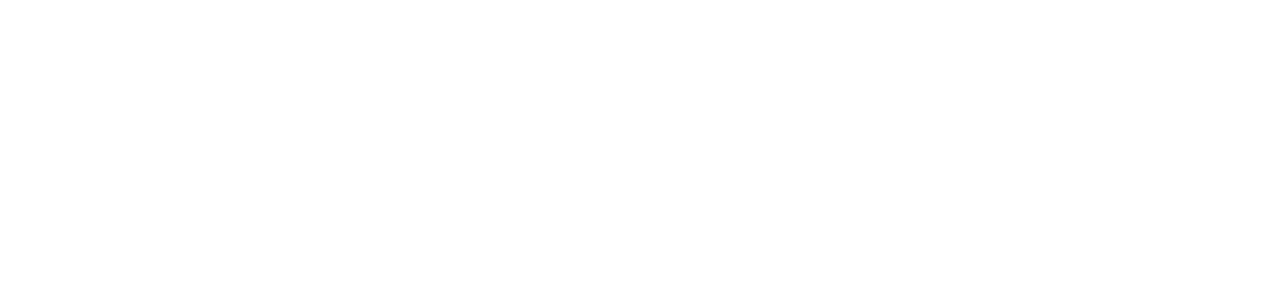
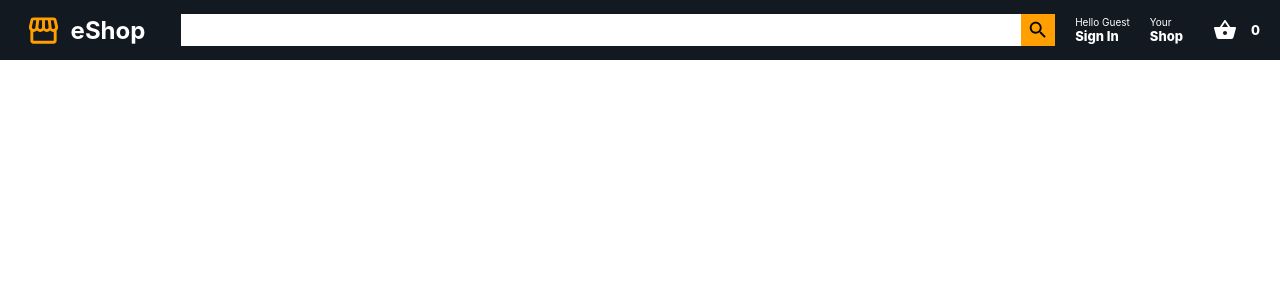
Before and after one commit to sonnenbergmarc/react-eshop, a React (Create React App) app: page / in a window 1280 px wide. Shown: the top 300 px of the page. Built offline with nearby package versions, Linux system fonts and the light colour scheme.

Commit message:
Added Header.js and Header.css for project

```diff
--- a/package.json
+++ b/package.json
@@ -3,6 +3,10 @@
   "version": "0.1.0",
   "private": true,
   "dependencies": {
+    "@emotion/react": "^11.10.8",
+    "@emotion/styled": "^11.10.8",
+    "@mui/icons-material": "^5.11.16",
+    "@mui/material": "^5.12.3",
     "@testing-library/jest-dom": "^5.16.5",
     "@testing-library/react": "^13.4.0",
     "@testing-library/user-event": "^13.5.0",
--- a/src/App.js
+++ b/src/App.js
@@ -1,12 +1,10 @@
 import './App.css';
+import Header from './Header';
 
 function App() {
   return (
     <div className="App">
-      <div className="header__logo">
-
-      </div>
-
+      <Header />
     </div>
   );
 }
--- /dev/null
+++ b/src/Header.css
@@ -0,0 +1,87 @@
+.header {
+    height: 3.75rem;
+    display: flex;
+    align-items: center;
+    background-color: #131921;
+    position: sticky;
+    top: 0;
+    z-index: 100;
+}
+
+.header__logo {
+    display: flex;
+    align-items: center;
+    color: #ff9f00;
+    margin: 0 1.6rem;
+}
+
+.header__logoImage {
+    margin-right: 0.625rem;
+}
+
+.header__logoTitle {
+    text-decoration: none;
+    border: 0;
+    color: white;
+}
+
+.header__search {
+    display: flex;
+    flex: 1;
+    align-items: center;
+    border-radius: 1.5rem;
+    margin: 0 0.625rem;
+}
+
+.header__searchInput {
+    height: 0.75rem;
+    padding: 0.625rem;
+    border: none;
+    width: 100%;
+}
+
+.header__searchIcon {
+    padding: 0.3125rem;
+    height: 1.375rem !important;
+    background-color: #ff9f00;
+}
+
+.header__nav {
+    display: flex;
+    justify-content: space-evenly;
+}
+
+.nav__item {
+    display: flex;
+    flex-direction: column;
+    margin-left: 0.625rem;
+    margin-right: 0.625rem;
+    color: white;
+}
+
+.nav__itemLineOne {
+    font-size: 0.625rem;
+}
+
+.nav__itemLineTwo {
+    font-size: 0.8125rem;
+    font-weight: 800;
+}
+
+.nav__itemBasket {
+    display: flex;
+    align-items: center;
+    color: white;
+    margin-right: 0.25rem;
+    margin-left: 0.625rem;
+}
+
+.nav__item:last-of-type {
+    flex-direction: unset;
+    align-items: center;
+}
+
+.nav__basketCount {
+    margin-left: 0.625rem;
+    margin-right: 0.625rem;
+}
--- /dev/null
+++ b/src/Header.js
@@ -0,0 +1,38 @@
+import React from "react";
+import "./Header.css";
+import ShoppingBasketIcon from '@mui/icons-material/ShoppingBasket';
+import StorefrontIcon from '@mui/icons-material/Storefront';
+import SearchIcon from '@mui/icons-material/Search';
+
+function Header() {
+    return (
+        <div className="header">
+            <div className="header__logo">
+                <StorefrontIcon className="header__logoImage" fontSize='large'/>
+                <h2 className='header__logoTitle'>eShop</h2>
+            </div>
+
+            <div className="header__search">
+                <input type="text" className='header__searchInput'/>
+                <SearchIcon className='header__searchIcon' />
+            </div>
+
+            <div className="header__nav">
+                <div className="nav__item">
+                    <span className="nav__itemLineOne">Hello Guest</span>
+                    <span className="nav__itemLineTwo">Sign In</span>
+                </div>
+                <div className="nav__item">
+                    <span className="nav__itemLineOne">Your</span>
+                    <span className="nav__itemLineTwo">Shop</span>
+                </div>
+                <div className="nav__item">
+                    <ShoppingBasketIcon className="nav__itemBasket"/>
+                    <span className="nav__itemLineTwo nav__basketCount">0</span>
+                </div>
+            </div>
+        </div>
+    )
+}
+
+export default Header;
```
Also changed, not shown: 1 other file (tests, documents, lock files or other folders).
